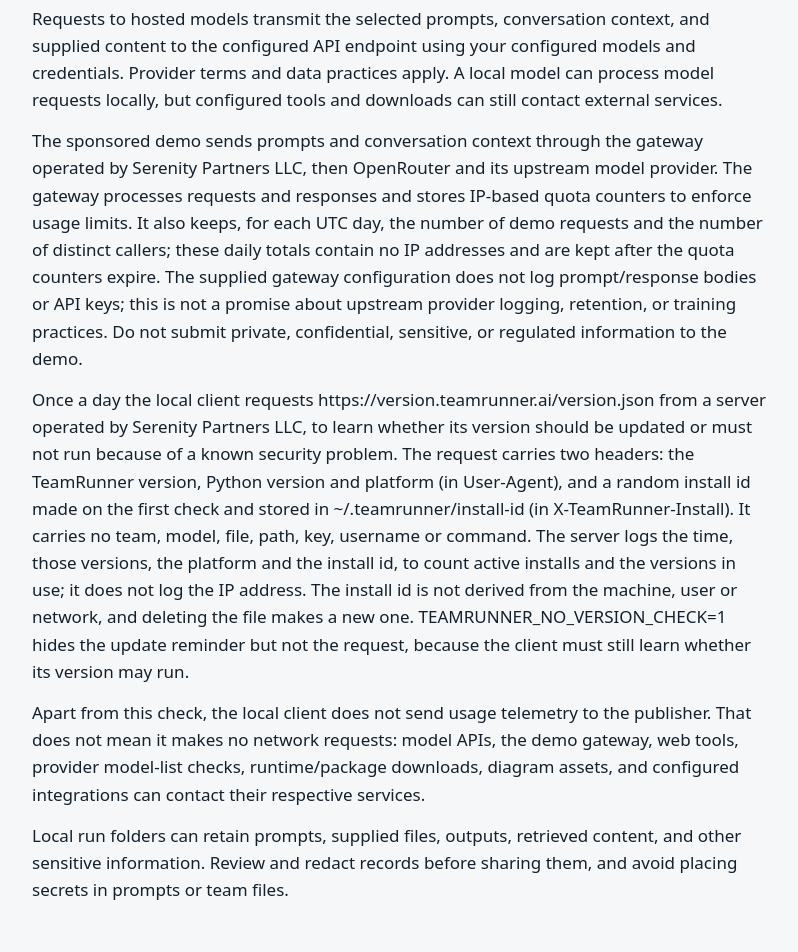
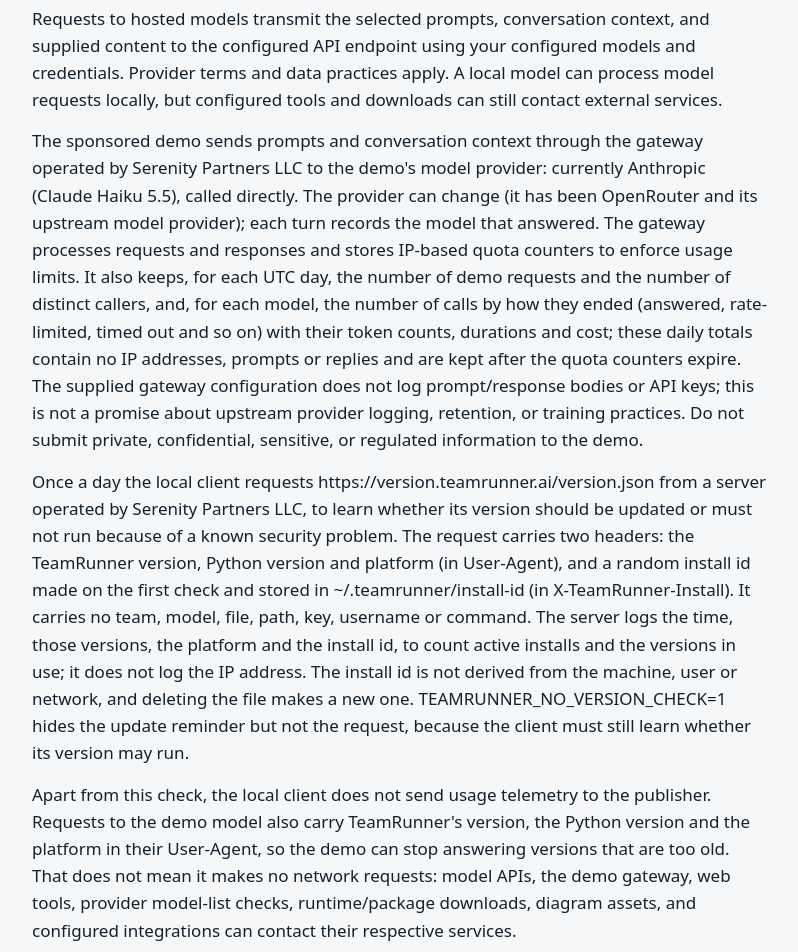
Before and after one commit to teamrunner/teamrunner.ai, a plain HTML site: page legal.html in a window 1280 px wide. Shown: the part 2140-3092 px from the top of the page, without its empty margins (240-1038 px from the left). Drawn offline with Linux system fonts and the light colour scheme.

Commit message:
0.0.7: legal.html matches LEGAL.md; the demo's provider is currently Anthropic
legal.html synced by tests/sync_legal.py (the demo's provider, and the
version and platform its requests carry); tutorial step 2 names the demo's
provider. The reference pages (docs/, docs.html) are not in this commit.

Co-Authored-By: Claude Opus 5.5 <noreply@anthropic.com>

```diff
--- a/legal.html
+++ b/legal.html
@@ -47,9 +47,9 @@
 <p>AI outputs may be inaccurate, incomplete, or misleading. Independently verify outputs and research conclusions before relying on them. TeamRunner does not provide professional advice and is not intended for safety-critical decisions. Review unfamiliar team files, prompts, toolkeepers, and permissions before running them. Generated code and tools can affect the resources permitted by their configuration. Safeguards and sandboxes are not guarantees of security.</p>
 <h2>Data destinations and local records</h2>
 <p>Requests to hosted models transmit the selected prompts, conversation context, and supplied content to the configured API endpoint using your configured models and credentials. Provider terms and data practices apply. A local model can process model requests locally, but configured tools and downloads can still contact external services.</p>
-<p>The sponsored demo sends prompts and conversation context through the gateway operated by Serenity Partners LLC, then OpenRouter and its upstream model provider. The gateway processes requests and responses and stores IP-based quota counters to enforce usage limits. It also keeps, for each UTC day, the number of demo requests and the number of distinct callers; these daily totals contain no IP addresses and are kept after the quota counters expire. The supplied gateway configuration does not log prompt/response bodies or API keys; this is not a promise about upstream provider logging, retention, or training practices. Do not submit private, confidential, sensitive, or regulated information to the demo.</p>
+<p>The sponsored demo sends prompts and conversation context through the gateway operated by Serenity Partners LLC to the demo&#x27;s model provider: currently Anthropic (Claude Haiku 5.5), called directly. The provider can change (it has been OpenRouter and its upstream model provider); each turn records the model that answered. The gateway processes requests and responses and stores IP-based quota counters to enforce usage limits. It also keeps, for each UTC day, the number of demo requests and the number of distinct callers, and, for each model, the number of calls by how they ended (answered, rate-limited, timed out and so on) with their token counts, durations and cost; these daily totals contain no IP addresses, prompts or replies and are kept after the quota counters expire. The supplied gateway configuration does not log prompt/response bodies or API keys; this is not a promise about upstream provider logging, retention, or training practices. Do not submit private, confidential, sensitive, or regulated information to the demo.</p>
 <p>Once a day the local client requests https://version.teamrunner.ai/version.json from a server operated by Serenity Partners LLC, to learn whether its version should be updated or must not run because of a known security problem. The request carries two headers: the TeamRunner version, Python version and platform (in User-Agent), and a random install id made on the first check and stored in ~/.teamrunner/install-id (in X-TeamRunner-Install). It carries no team, model, file, path, key, username or command. The server logs the time, those versions, the platform and the install id, to count active installs and the versions in use; it does not log the IP address. The install id is not derived from the machine, user or network, and deleting the file makes a new one. TEAMRUNNER_NO_VERSION_CHECK=1 hides the update reminder but not the request, because the client must still learn whether its version may run.</p>
-<p>Apart from this check, the local client does not send usage telemetry to the publisher. That does not mean it makes no network requests: model APIs, the demo gateway, web tools, provider model-list checks, runtime/package downloads, diagram assets, and configured integrations can contact their respective services.</p>
+<p>Apart from this check, the local client does not send usage telemetry to the publisher. Requests to the demo model also carry TeamRunner&#x27;s version, the Python version and the platform in their User-Agent, so the demo can stop answering versions that are too old. That does not mean it makes no network requests: model APIs, the demo gateway, web tools, provider model-list checks, runtime/package downloads, diagram assets, and configured integrations can contact their respective services.</p>
 <p>Local run folders can retain prompts, supplied files, outputs, retrieved content, and other sensitive information. Review and redact records before sharing them, and avoid placing secrets in prompts or team files.</p>
 <h2>Demo availability</h2>
 <p>The sponsored demo is an experimental, limited service. Models, quotas, and availability may change, and service may be suspended or discontinued. No service-level commitment is provided.</p>
```
Also changed, not shown: tutorial-2.html (+1 -1 lines).
